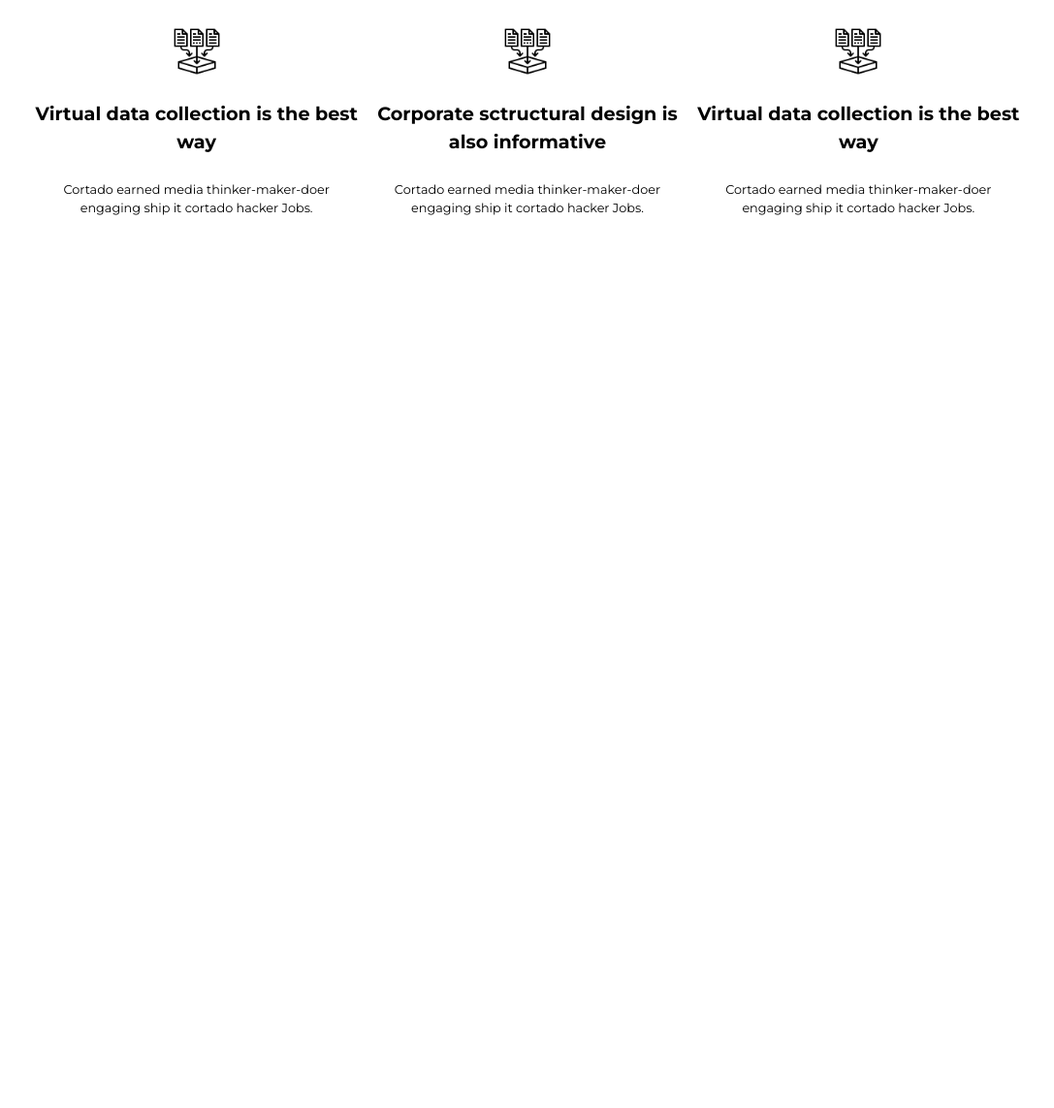
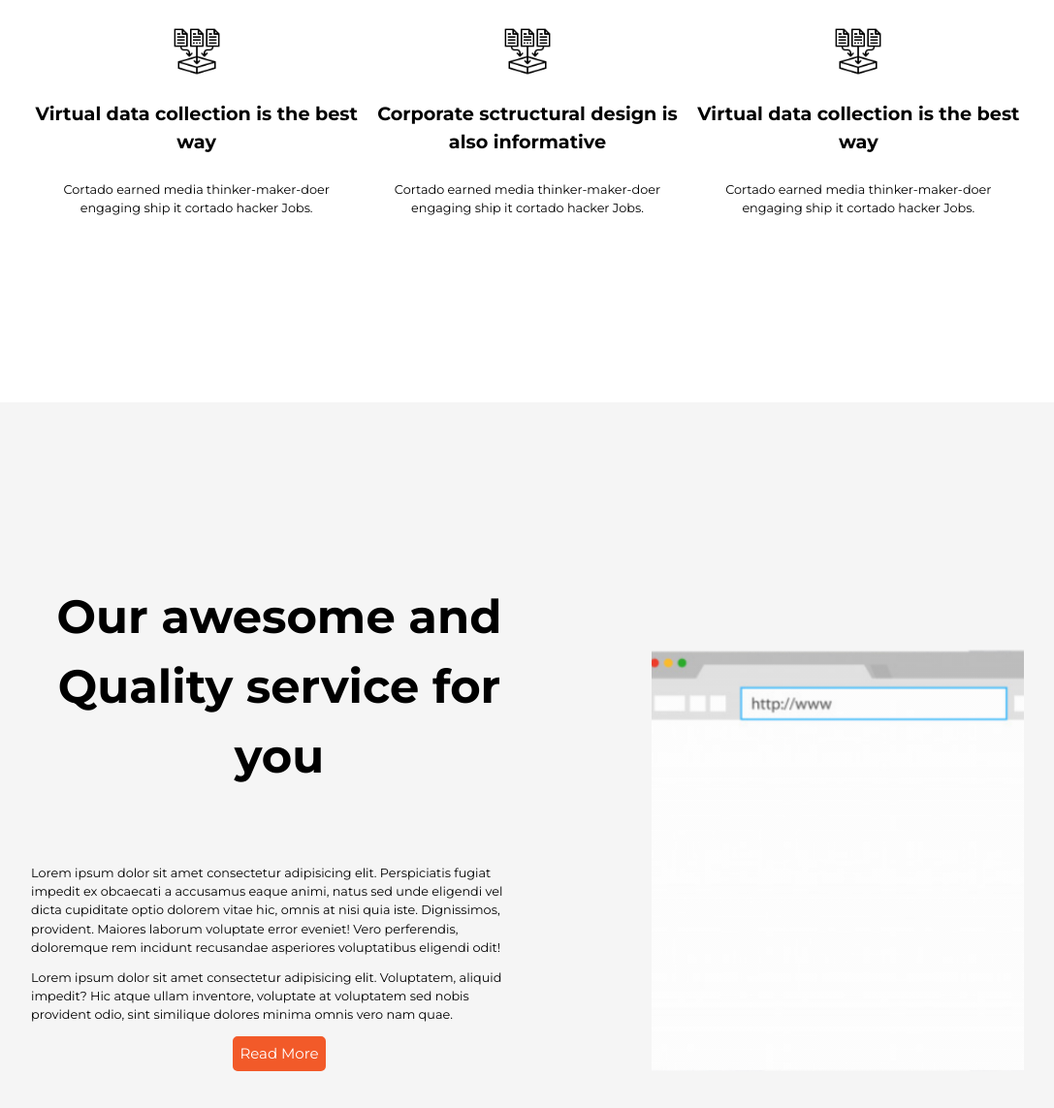
Before and after one commit to ALevkas/Uinugget, a website: page src/html/views/index.html in a window 1280 px wide. Shown: the part 1185-2328 px from the top of the page at 97% size, without its empty margins (96-1183 px from the left). Before the commit the page ends 1600 px from the top, so only its background shows below. Drawn offline with nearby package versions, Linux system fonts and the light colour scheme; files that its build step writes are made by us from their sources; files whose address does not match are found by name.

Commit message:
Add block services

```diff
--- a/src/html/views/index.html
+++ b/src/html/views/index.html
@@ -50,5 +50,33 @@ title: UINUGGET
             </div>
         </div>
     </section>
+    <section class="services">
+        <div class="container">
+            <div class="services__wrapper">
+                <div class="services__left">
+                    <h2 class="title">Our awesome and Quality service for you</h2>
+                    <div class="services__description">
+                        <p>Lorem ipsum dolor sit amet consectetur adipisicing elit. Perspiciatis fugiat impedit ex
+                            obcaecati
+                            a
+                            accusamus eaque animi, natus sed unde eligendi vel dicta cupiditate optio dolorem vitae hic,
+                            omnis
+                            at nisi quia iste. Dignissimos, provident. Maiores laborum voluptate error eveniet! Vero
+                            perferendis, doloremque rem incidunt recusandae asperiores voluptatibus eligendi odit!</p>
+                        <p>Lorem ipsum dolor sit amet consectetur adipisicing elit. Voluptatem, aliquid impedit? Hic
+                            atque
+                            ullam
+                            inventore, voluptate at voluptatem sed nobis provident odio, sint similique dolores minima
+                            omnis
+                            vero nam quae.</p>
+                        <a href="#" class="btn btn-services">Read More</a>
+                    </div>
+                </div>
+                <div class="services__right">
+                    <div class="services__image"></div>
+                </div>
+            </div>
+        </div>
+    </section>
 </div>
 </div>
--- /dev/null
+++ b/src/scss/blocks/services.scss
@@ -0,0 +1,70 @@
+.services {
+    display: flex;
+    flex-direction: row;
+    align-items: center;
+
+    min-height: 100vh;
+    position: relative;
+    background-color: #f5f5f5;
+}
+
+.services__wrapper {
+    display: flex;
+    flex-direction: row;
+}
+
+.services__left {
+    width: 50%;
+}
+
+.services__left p {
+    font-size: 0.8em;
+    margin: 0 0 12px 0;
+}
+
+.services__right {
+    width: 50%;
+
+    display: flex;
+    align-items: flex-end;
+    justify-content: flex-end;
+}
+
+.services__description {
+    display: flex;
+    flex-direction: column;
+    align-items: center;
+}
+
+.btn-services {
+    padding: 5px;
+    border-radius: 5px;
+    font-size: 15px;
+}
+
+.services__image {
+    background-image: linear-gradient(to right, #f5f5f52a, #f5f5f52a), url("../img/window.png");
+    background-position: center center;
+    background-size: cover;
+
+    height: 75%;
+    width: 75%;
+}
+
+@media (max-width: 768px) {
+    .container {
+        padding: 15px;
+    }
+
+    .services__wrapper {
+        flex-direction: column;
+    }
+
+    .services__left {
+        width: 100%;
+    }
+
+    .services__right {
+        display: none;
+    }
+}
--- a/src/scss/style.scss
+++ b/src/scss/style.scss
@@ -8,6 +8,12 @@
     box-sizing: border-box;
     text-decoration: none;
     color: #000;
+}
+
+body {
+    font-family: 'Montserrat', sans-serif;
+    font-size: 1rem;
+    line-height: 1.5;
 }
 
 ::-webkit-scrollbar {
@@ -47,12 +53,7 @@
     text-align: center;
 }
 
-body {
-    font-family: 'Montserrat', sans-serif;
-    font-size: 1rem;
-    line-height: 1.5;
-}
-
 /* Blocks */
 @import "./blocks/intro.scss";
 @import "./blocks/benefits.scss";
+@import "./blocks/services.scss";
```
Also changed, not shown: src/img/window.png (added).
